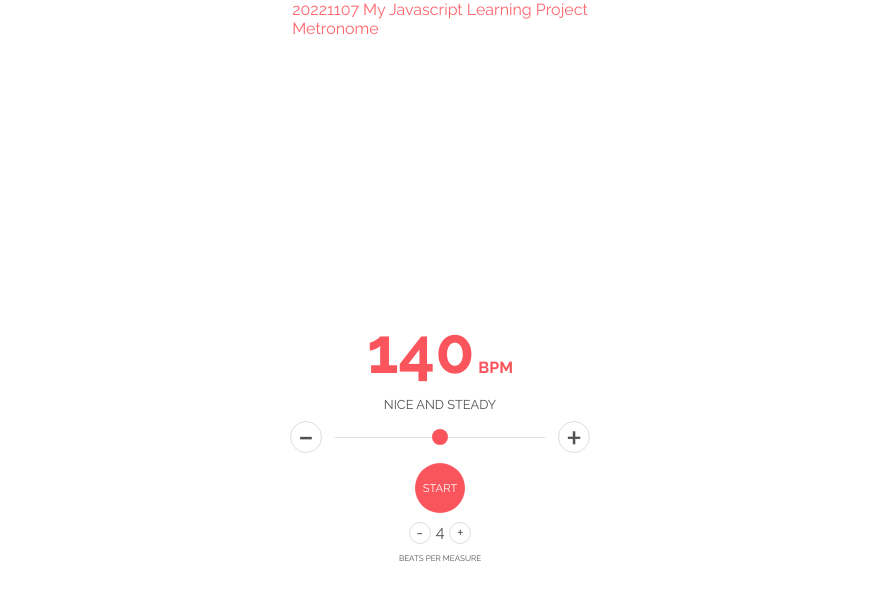
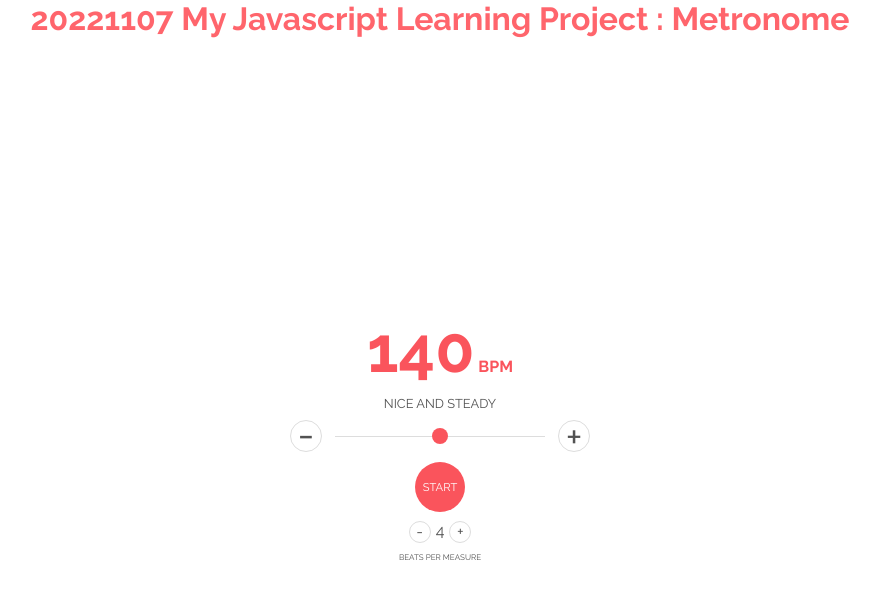
Before and after one commit to tk0779/JS-Metronome, a plain HTML site: page index.html in a window 1280 px wide. Shown: the whole page, without its empty margins (200-1080 px from the left). Drawn offline with Linux system fonts and the light colour scheme.

Commit message:
Update index.html

```diff
--- a/index.html
+++ b/index.html
@@ -9,7 +9,7 @@
   </head>
 
   <body>
-    <div class = "headtext">20221107 My Javascript Learning Project <br> Metronome </div>
+    <div class = "headtext"><h1>20221107 My Javascript Learning Project : Metronome </h1></div>
     <div class="container">
         <div class="metronome">
           <div class="bpm-display">
```
